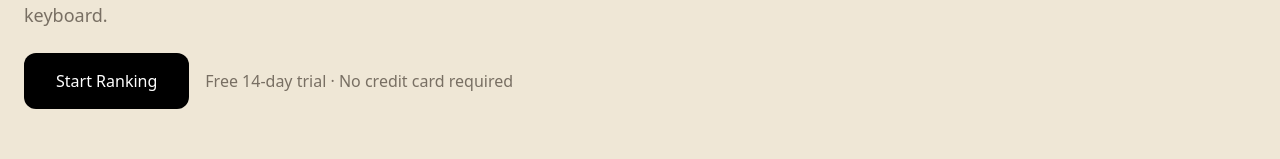
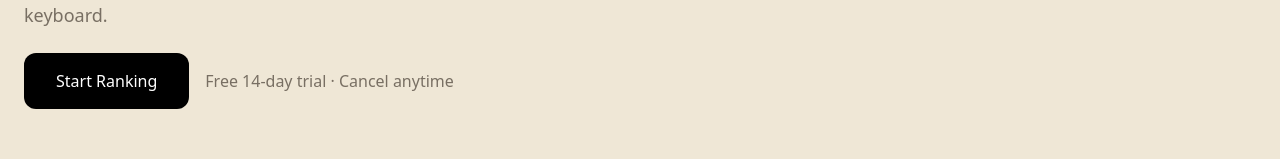
Before and after one commit to asgharshakir94-jpg/-my-seo-app, a Next.js app: page / in a window 1280 px wide. Shown: the part 362-521 px from the top of the page. Built offline with nearby package versions, Linux system fonts and the light colour scheme.

Commit message:
Update trial copy to match card-required trial flow

```diff
--- a/components/HomePageClient.tsx
+++ b/components/HomePageClient.tsx
@@ -83,7 +83,7 @@ export default function HomePageClient() {
               </button>
             </Link>
             <p className="text-base font-medium text-slate">
-              Free 14-day trial · No credit card required
+              Free 14-day trial · Cancel anytime
             </p>
 
 
```
